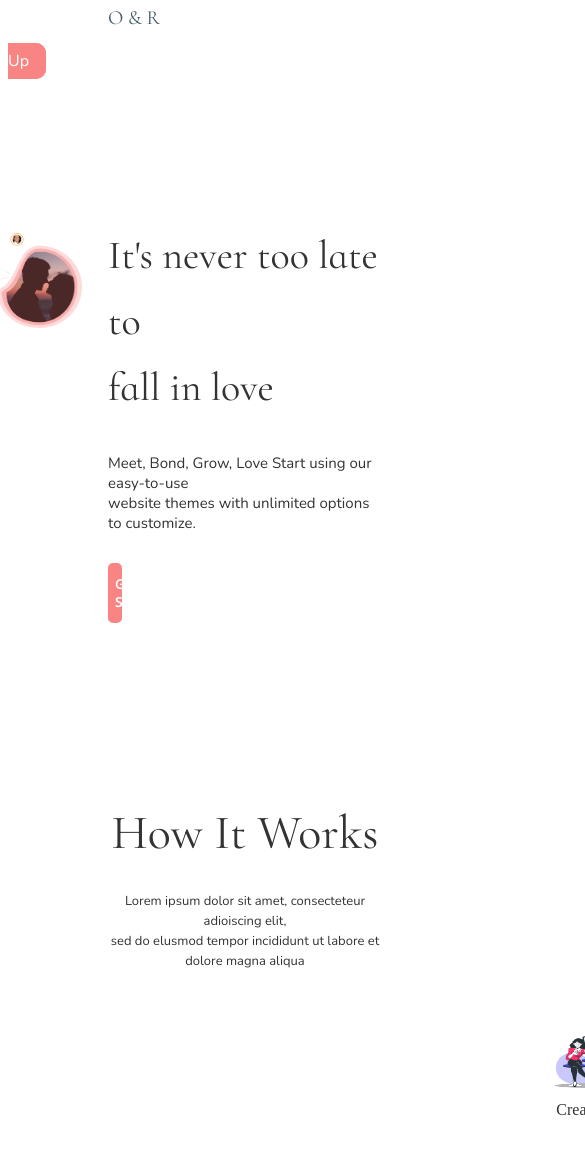
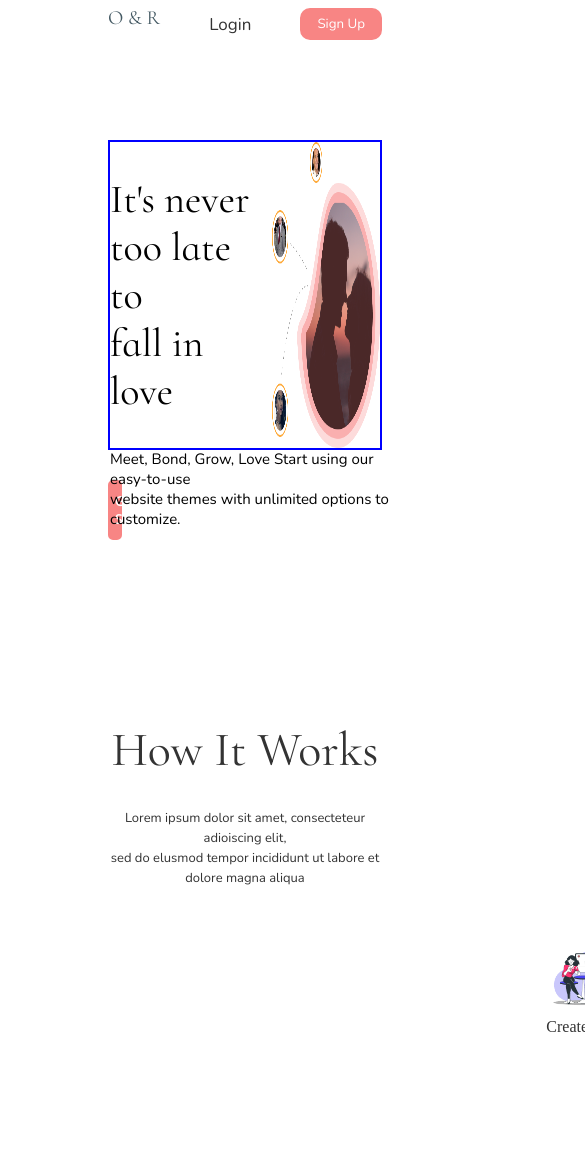
Before and after one commit to Debbyyy/LearnWithAlphJay, a plain HTML site: page index.html in a window 390 px wide. Shown: the top 1159 px of the page, 585 px wide, since content can reach past the window. Drawn offline with nearby package versions, Linux system fonts and the light colour scheme.

Commit message:
i redid the navbar; i changed the display from inline to flex. this makes it responsive

```diff
--- a/index.html
+++ b/index.html
@@ -10,10 +10,10 @@
     <link href="https://fonts.googleapis.com/css2?family=Open+Sans:wght@300&display=swap" rel="stylesheet">
 </head>
 <body>
-    <nav>
+    <nav class="navbar">
         <li class="box1">O & R</li>
-        <li class="login">Login</li>
-        <li class="signup">Sign Up</li>
+        <button class="login"><a href="#"></a>Login</button>
+        <button class="signup"><a href="#"></a>Sign Up</button>
     </nav>
     <section class="section1">
         <h2>It's never too late to<br> fall in love</h2>
--- a/style.css
+++ b/style.css
@@ -1,6 +1,11 @@
-nav li {
+* {
+    box-sizing: border-box;
+}
+.navbar {
+    display: flex;
+    flex-wrap: nowrap;
+    justify-content: space-between;
     list-style-type: none;
-    display: inline;
 }
 .box1 {
     color: #455A64;
@@ -11,9 +16,10 @@ nav li {
 }
 .login {
     font-family: 'Nunito', 'sans serif';
-    text-align: center;
-    position: absolute;
-    margin-left: 982px;
+    background-color: #fff;
+    color: #333333;
+    border: 1px solid #fff;
+    font-size: 17px;
 }
 .signup {
     border: 2px solid #f88584;
@@ -22,18 +28,17 @@ nav li {
     color: #fff;
     font-family: 'Nunito', 'sans serif';
     font-weight: 500;
-    text-align: end;
     padding: 5px 15px 5px 15px;
-    margin: 10px 20px 0 1050px;
 }
-
 
 /* It's never too late... */
 .section1 {
-    margin-top: 150px;
-    color: #333333;
+    border: 2px solid blue;
+    display: flex;
+    flex-wrap: nowrap;
+    justify-content: space-between;
     margin-left: 100px;
-    line-height: 66px;
+    margin-top: 100px;
 }
 h2 {
     font-family: 'Cormorant Infant', serif;
@@ -45,16 +50,17 @@ h3 {
     font-weight: 300;
     font-size: 15px;
     line-height: 20px;
+    position: absolute;
+    bottom: 300px;
 }
 
 
 /* The couple picture */
 .img1 {
-    float: right;
-    margin-top: -315px;
-    margin-right: 300px;
     width: 40%;
 }
+
+/* get started button*/
 .get {
     border: 2px solid #f88584;
     border-radius: 5px;
```
